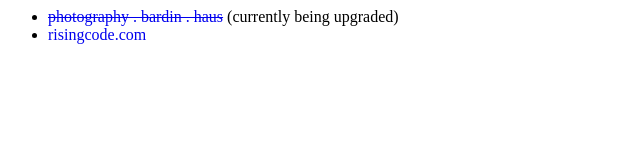
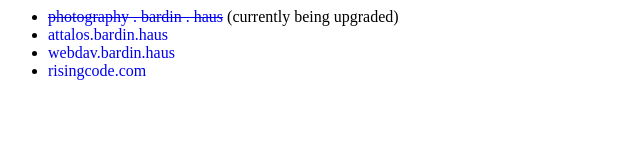
Before and after one commit to diclophis/naked.bardin.haus, a plain HTML site: page public/index.html in a window 1280 px wide. Shown: the whole page, without its empty margins (0-640 px from the left). Drawn offline with Linux system fonts and the light colour scheme.

Commit message:
more links

```diff
--- a/public/index.html
+++ b/public/index.html
@@ -10,6 +10,12 @@
         <a href="http://photography.bardin.haus"><strike>photography . bardin . haus</strike></a> (currently being upgraded)
       </li>
       <li>
+        <a href="http://attalos.bardin.haus">attalos.bardin.haus</a>
+      </li>
+      <li>
+        <a href="http://webdav.bardin.haus">webdav.bardin.haus</a>
+      </li>
+      <li>
         <a href="http://risingcode.com">risingcode.com</a>
       </li>
     </ul>
```
Also changed, not shown: 1 other file.
